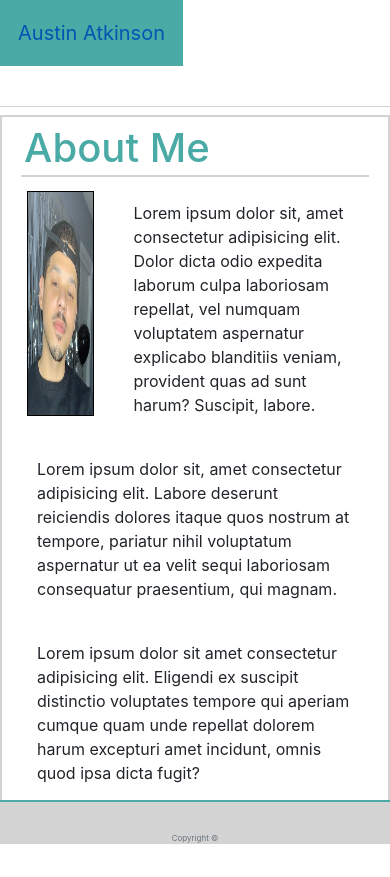
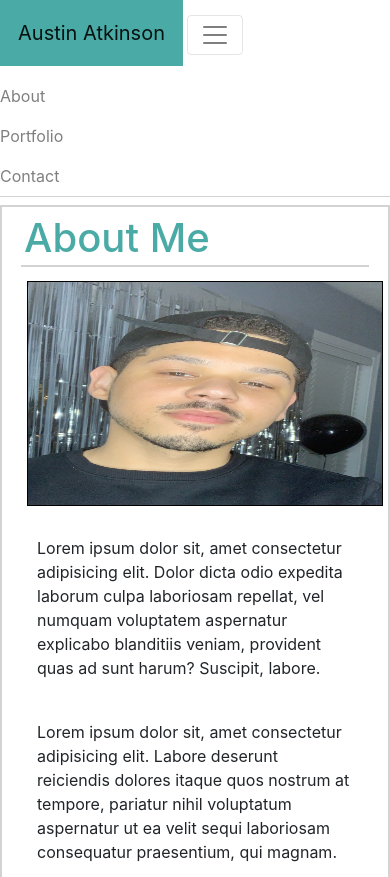
Before and after one commit to austinatkinson93/bootstrap-portfolio, a plain HTML site: page index.html in a window 390 px wide. Shown: the top 877 px of the page. Before the commit the page ends 844 px from the top, so only its background shows below. Drawn offline with nearby package versions, Linux system fonts and the light colour scheme.

Commit message:
index.html responsiveness added

```diff
--- a/assets/css/portfolio.css
+++ b/assets/css/portfolio.css
@@ -1,11 +1,13 @@
-html, body {
+body {
     height:100%;
- }
+}
 
  #holder {
      min-height: 100%;
      position: relative;
+     background-image: url(/bootstrap-portfolio/assets/images/checkerboard-cross.png);
  }
+
 
 
 /* headers and page setup start */
@@ -49,9 +51,10 @@ html, body {
     margin-bottom: 2%;
 }
 img {
-    height:140px;
-    width:150px;
+    max-height:140px;
+    max-width:150px;
 }
+
 .text {
     position: absolute;
     bottom: 20%;
@@ -66,6 +69,9 @@ img {
     padding:20px;
     margin: 20px;
     align-content: center;
+    border: solid  1px;
+    min-height:190px;
+    min-width:150px;
 }
 
 .submitbutton {
--- a/index.html
+++ b/index.html
@@ -19,10 +19,10 @@
     <!-- Nav Bar! -->
     <div class="navigation">
         <!-- Some background styling added here: color, width, padding -->
-        <nav class="navbar navbar-expand-lg" style="background-color: white; padding: 0px;">
+        <nav class="navbar navbar-expand-lg navbar-light" style="background-color: white; padding: 0px;">
             <div class="container" style="background-color: white;">
                 <div class="row" style="width: 100%;">
-                    <div class="col-3" id="myname">
+                    <div class="col-sm-3" id="myname">
                         <a class="navbar-brand" href="index.html">Austin Atkinson</a>
                         <button class="navbar-toggler" type="button" data-toggle="collapse"
                             data-target="#navbarNavDropdown" aria-controls="navbarNavDropdown" aria-expanded="false"
@@ -30,10 +30,10 @@
                             <span class="navbar-toggler-icon"></span>
                         </button>
                     </div>
-                    <div class="col-6"></div>
-                    <div class="col -3">
+                    <div class="col-sm-6"></div>
+                    <div class="col-sm -3">
                         <!-- id added to links here -->
-                        <div class="collapse navbar-collapse" id="navbarNavDropdown">
+                        <div class="" id="navbarNavDropdown">
                             <ul class="navbar-nav">
                                 <li class="nav-item">
                                     <a class="nav-link" href="index.html">About<span
@@ -60,29 +60,29 @@
     <div class="container" id="contentsection">
         <!-- Heres the section header -->
         <div class="row">
-            <div class="col-12">
+            <div class="col-sm-12">
                 <h1 id="sectionheader">About Me</h1>
             </div>
 
         </div>
         <!-- Heres the main section content -->
         <div class="row">
-            <div class="col-3" >
+            <div class="col-sm-3" >
                 <img src="assets/images/headshot.jpg" class="img-fluid" class="headshot" alt="Image has not loaded">
             </div>
-            <div class="col-9">
+            <div class="col-sm-9">
                 <p class="aboutmeparagraph">Lorem ipsum dolor sit, amet consectetur adipisicing elit. Dolor dicta odio expedita laborum culpa
                     laboriosam repellat, vel numquam voluptatem aspernatur explicabo blanditiis veniam, provident quas
                     ad sunt harum? Suscipit, labore.</p>
             </div>
         </div>
         <div class="row">
-            <div class="col-12">
+            <div class="col-sm-12">
                 <p class="aboutmeparagraph">Lorem ipsum dolor sit, amet consectetur adipisicing elit. Labore deserunt reiciendis dolores itaque quos nostrum at tempore, pariatur nihil voluptatum aspernatur ut ea velit sequi laboriosam consequatur praesentium, qui magnam.</p>
             </div>
         </div>
         <div class="row">
-            <div class="col-12">
+            <div class="col-sm-12">
                 <p class="aboutmeparagraph">Lorem ipsum dolor sit amet consectetur adipisicing elit. Eligendi ex suscipit distinctio voluptates tempore qui aperiam cumque quam unde repellat dolorem harum excepturi amet incidunt, omnis quod ipsa dicta fugit?</p>
             </div>
 
```
Also changed, not shown: portfolio.html (+6 -6 lines), assets/images/checkerboard-cross.png (added).
